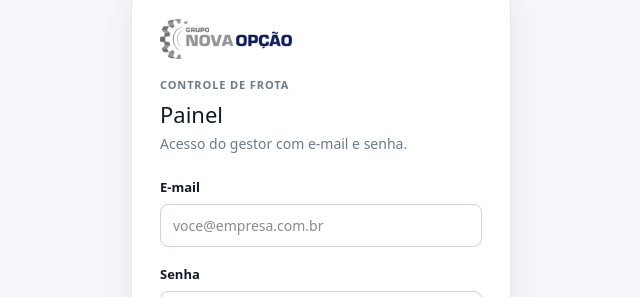
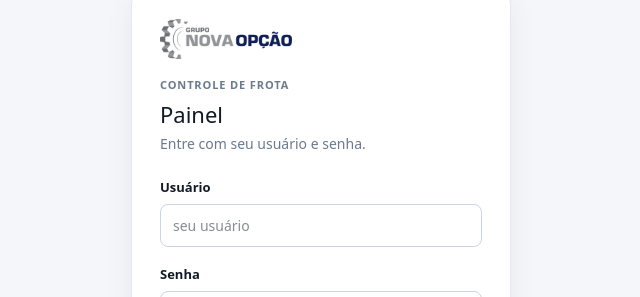
Before and after one commit to Matheus-nop/controle-de-frota, a Next.js app: page /login in a window 1280 px wide. Shown: the part 195-492 px from the top of the page, without its empty margins (319-959 px from the left). Built offline with nearby package versions, Linux system fonts and the light colour scheme.

Commit message:
Add files via upload

```diff
--- a/app/login/page.tsx
+++ b/app/login/page.tsx
@@ -2,6 +2,15 @@
 
 import { useState } from "react";
 import { createClient } from "@/lib/supabase/client";
+
+// Tecnico entra so com o usuario (ex.: "leonardo"); o dominio interno e
+// acrescentado aqui. Gestor entra com o e-mail real completo.
+const DOMINIO_INTERNO = "@frota.local";
+
+function paraLogin(entrada: string): string {
+  const v = entrada.trim().toLowerCase();
+  return v.includes("@") ? v : v.replace(/\s+/g, "") + DOMINIO_INTERNO;
+}
 
 export default function LoginPage() {
   const [email, setEmail] = useState("");
@@ -16,15 +25,19 @@ export default function LoginPage() {
 
     const supabase = createClient();
     const { error } = await supabase.auth.signInWithPassword({
-      email: email.trim(),
+      email: paraLogin(email),
       password: senha,
     });
 
     if (error) {
-      setErro(error.message);
+      setErro(
+        error.message.toLowerCase().includes("invalid")
+          ? "Usuário ou senha incorretos."
+          : error.message,
+      );
       setCarregando(false);
     } else {
-      // recarrega em "/" para o proxy enxergar a sessao no cookie.
+      // recarrega na raiz; o proxy manda o tecnico para /campo.
       window.location.href = "/";
     }
   }
@@ -80,20 +93,20 @@ export default function LoginPage() {
         </div>
         <h1 style={{ margin: "4px 0 2px", fontSize: 22 }}>Painel</h1>
         <p style={{ color: "#6B7A8D", fontSize: 14, marginBottom: 20 }}>
-          Acesso do gestor com e-mail e senha.
+          Entre com seu usuário e senha.
         </p>
 
         <form onSubmit={entrar}>
           <label htmlFor="email" style={{ fontSize: 13, fontWeight: 600 }}>
-            E-mail
+            Usuário
           </label>
           <input
             id="email"
-            type="email"
+            type="text"
             required
             value={email}
             onChange={(e) => setEmail(e.target.value)}
-            placeholder="voce@empresa.com.br"
+            placeholder="seu usuário"
             style={inputStyle}
           />
 
```
